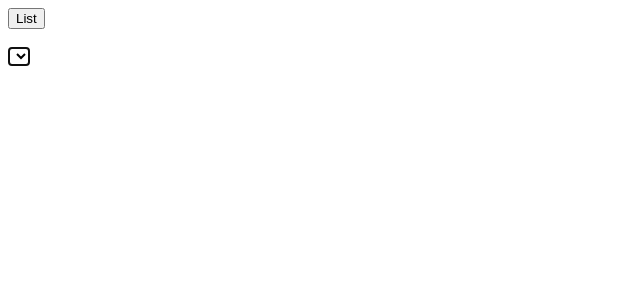
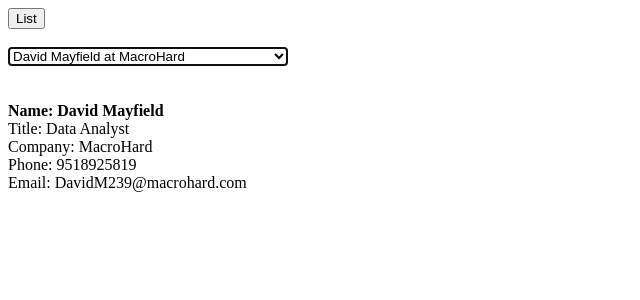
Before and after one commit to gabrielnvian/EmailGenerationPortal, a SvelteKit app: page / in a window 1280 px wide. Shown: the top 300 px of the page, without its empty margins (0-640 px from the left). Built offline with nearby package versions, Linux system fonts and the light colour scheme.

Commit message:
Use regex to split lines in csv-to-personas.ts

```diff
--- a/src/csv-to-personas.ts
+++ b/src/csv-to-personas.ts
@@ -1,7 +1,7 @@
 import {Persona} from "./personas.model";
 
 export function CsvToPersonas(csv: string): Persona[] {
-	const lines = csv.split("\r\n");
+	const lines = csv.split(/\r?\n/);
 	const personas: Persona[] = [];
 
 	for (let i = 1; i < lines.length; i++) {
```
